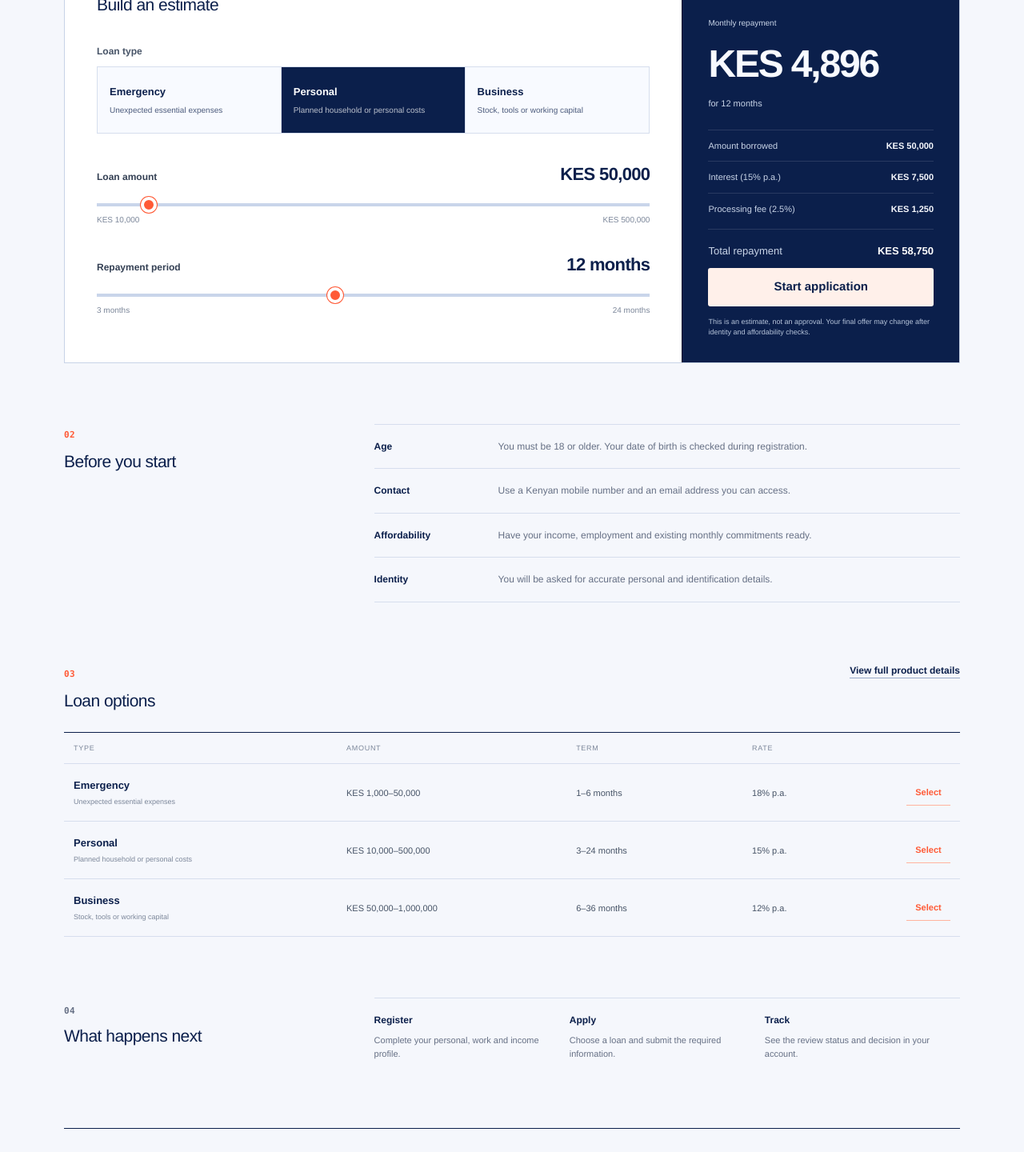
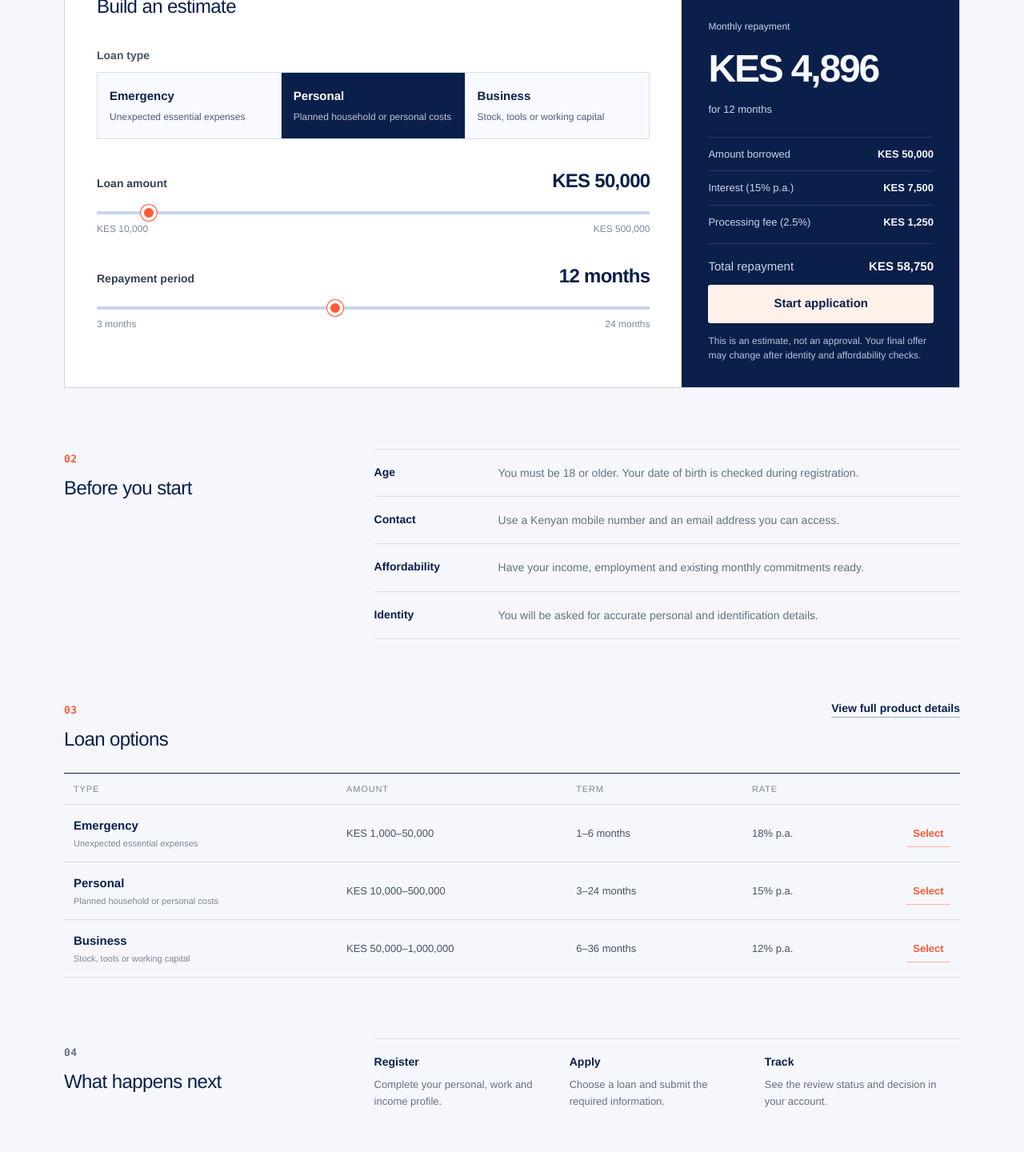
Before and after one commit to cedarmondenterprises/patapesa-loan, a Next.js app in the folder frontend/: page / in a window 1280 px wide. Shown: the part 520-1960 px from the top of the page at 80% size. Built offline with nearby package versions, Linux system fonts and the light colour scheme; no server answers.

Commit message:
Increase public interface font sizes for readability

```diff
--- a/frontend/styles/globals.css
+++ b/frontend/styles/globals.css
@@ -1317,3 +1317,115 @@ textarea.field-control {
   .ledger-row { grid-template-columns: 1fr 115px 45px; padding: 0; gap: 8px; }
   .service-help > div:last-child { width: 100%; justify-content: space-between; }
 }
+
+
+/* Readability correction — comfortable type sizes across desktop and mobile. */
+.desktop-nav a,
+.text-link {
+  font-size: 15px;
+}
+.page-kicker,
+.section-number {
+  font-size: 13px;
+}
+.service-intro > p {
+  font-size: 17px;
+}
+.workspace-heading h2,
+.facts-heading h2,
+.ledger-heading h2,
+.plain-process h2 {
+  font-size: 24px;
+}
+.workspace-heading a,
+.ledger-heading a {
+  font-size: 14px;
+}
+.product-choice legend {
+  font-size: 14px;
+}
+.product-choice strong {
+  font-size: 15px;
+}
+.product-choice small {
+  font-size: 12px;
+  line-height: 1.45;
+}
+.calculator-field b {
+  font-size: 14px;
+}
+.calculator-field output {
+  font-size: 24px;
+}
+.calculator-field > small {
+  font-size: 12px;
+}
+.receipt-heading {
+  font-size: 14px;
+}
+.receipt-heading small,
+.receipt-primary small {
+  font-size: 12px;
+}
+.receipt-primary span {
+  font-size: 13px;
+}
+.loan-receipt dl > div {
+  font-size: 13px;
+}
+.loan-receipt .receipt-total {
+  font-size: 15px;
+}
+.loan-receipt > p {
+  font-size: 12px;
+  line-height: 1.55;
+}
+.facts-list strong {
+  font-size: 14px;
+}
+.facts-list span {
+  font-size: 14px;
+  line-height: 1.6;
+}
+.ledger-row {
+  font-size: 13px;
+}
+.ledger-labels {
+  font-size: 11px;
+}
+.ledger-row strong {
+  font-size: 15px;
+}
+.ledger-row small {
+  font-size: 11px;
+  line-height: 1.4;
+}
+.ledger-row button {
+  font-size: 13px;
+}
+.plain-process b {
+  font-size: 14px;
+}
+.plain-process span {
+  font-size: 13px;
+  line-height: 1.6;
+}
+.service-help strong {
+  font-size: 15px;
+}
+.service-help span,
+.service-help a {
+  font-size: 13px;
+}
+@media (max-width: 620px) {
+  .service-intro > p {
+    font-size: 16px;
+  }
+  .product-choice button {
+    min-height: 74px;
+  }
+  .loan-receipt dl > div {
+    padding-top: 13px;
+    padding-bottom: 13px;
+  }
+}
```
